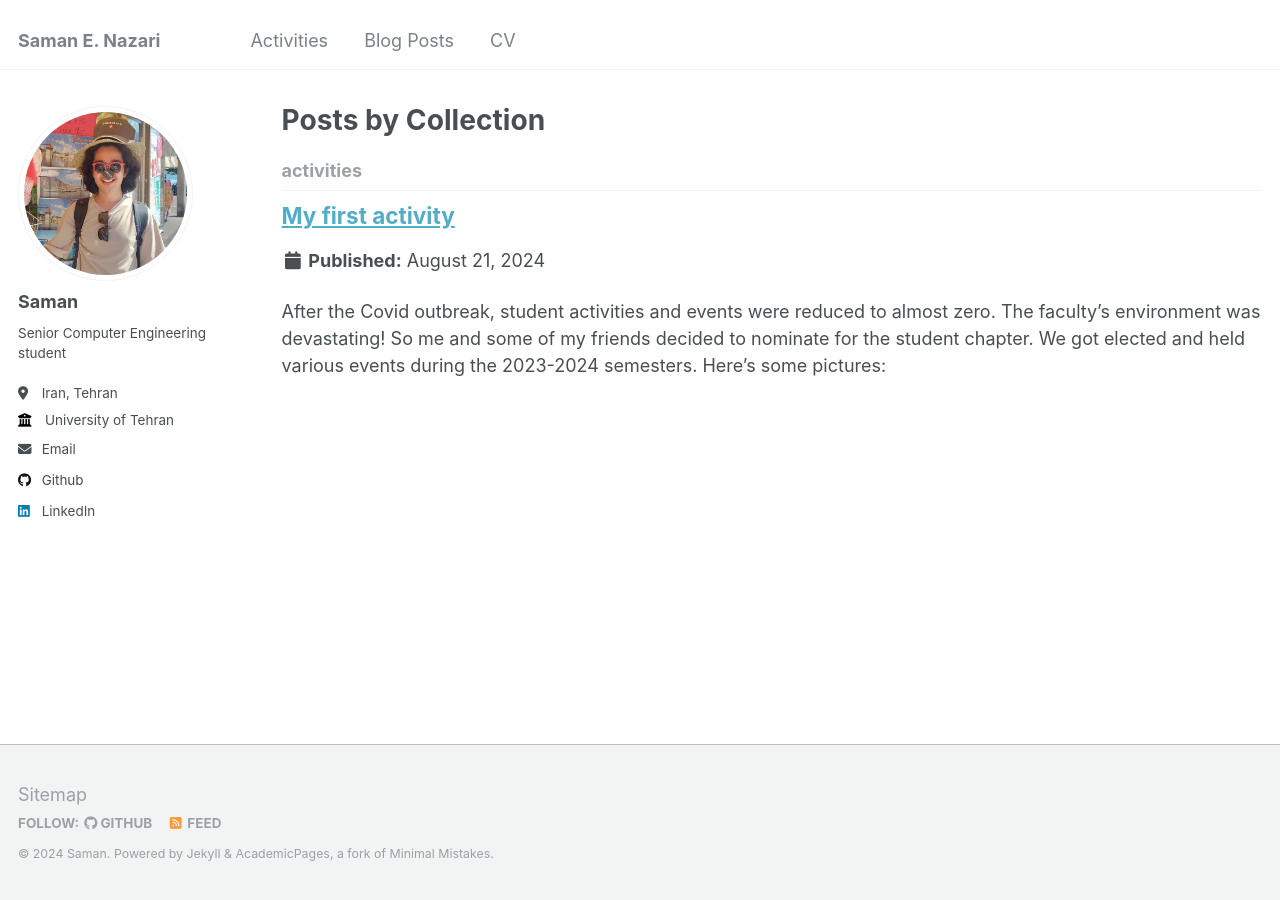
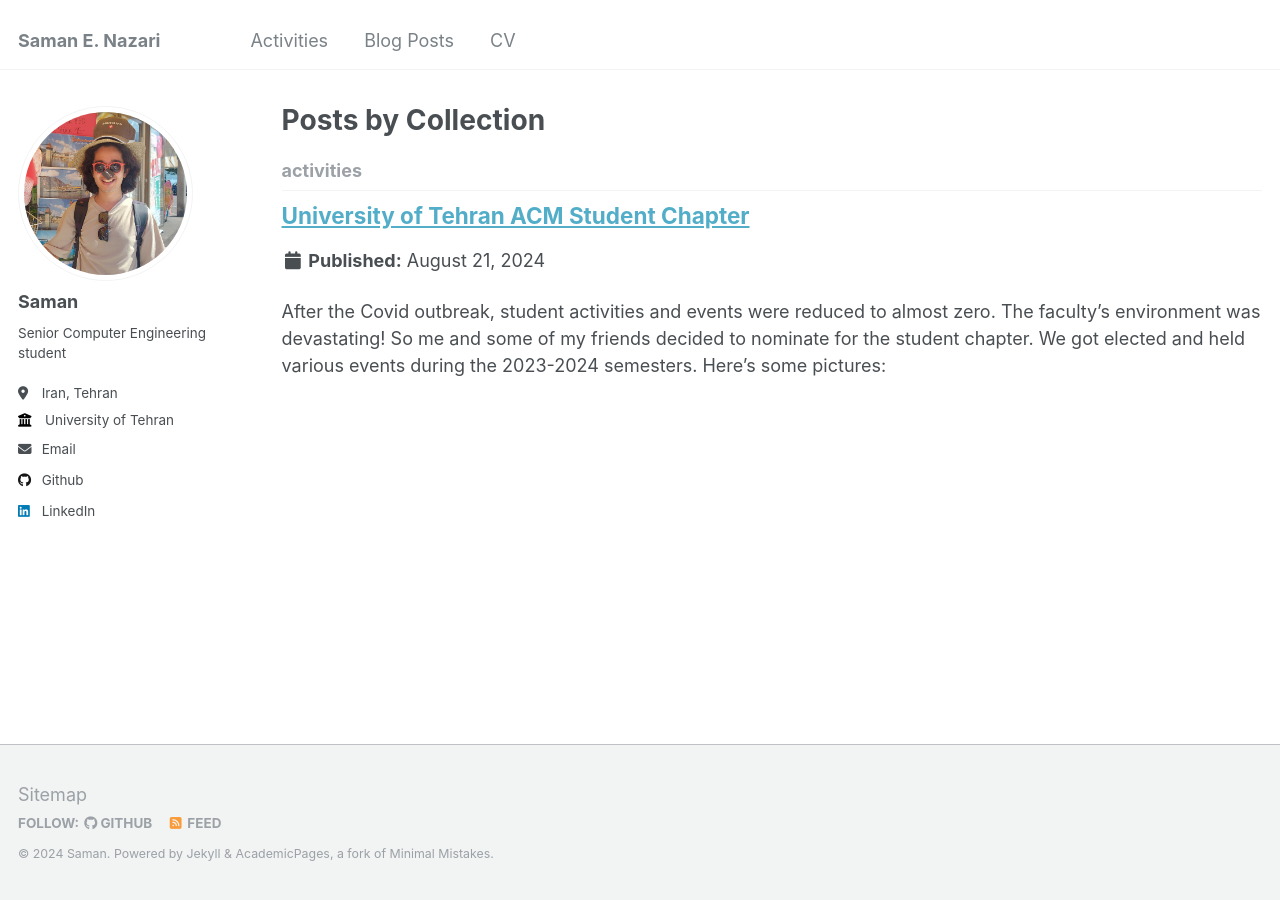
Before and after one commit to SamanEN/SamanEN.github.io, a Jekyll site: the page built from _pages/collection-archive.html, in a window 1280 px wide. Built offline with Jekyll 4.4.1, drawn with Linux system fonts in a browser that asks for light colours.

Commit message:
Update ACM chapter activity headline

```diff
--- a/_activities/acm-student-chapter.md
+++ b/_activities/acm-student-chapter.md
@@ -1,5 +1,5 @@
 ---
-title: "My first activity"
+title: "University of Tehran ACM Student Chapter"
 collection: activities
 description_left: "Vice President"
 description_right: "Jun 2023 - May 2024"
```
